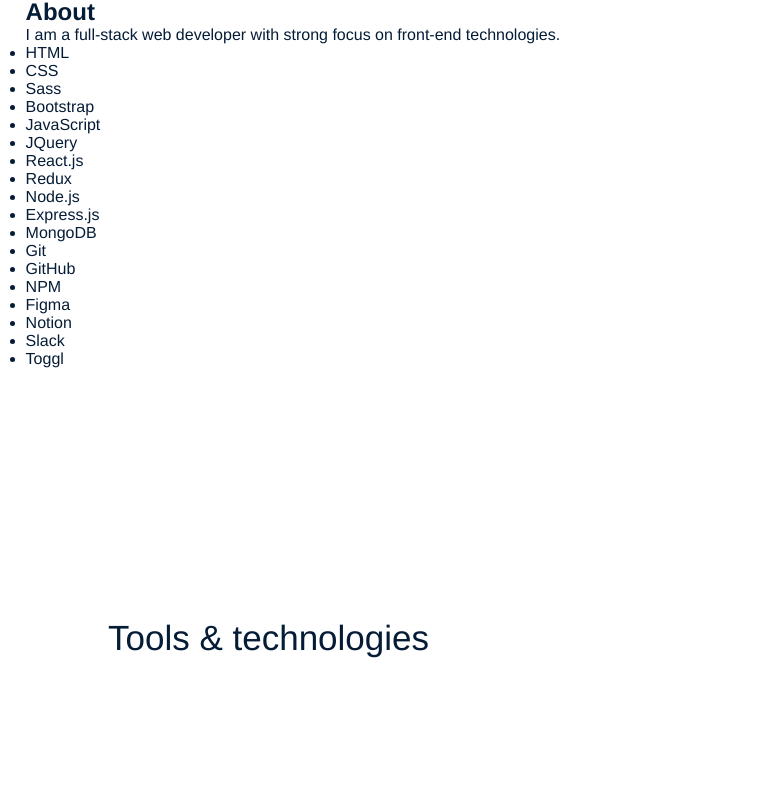
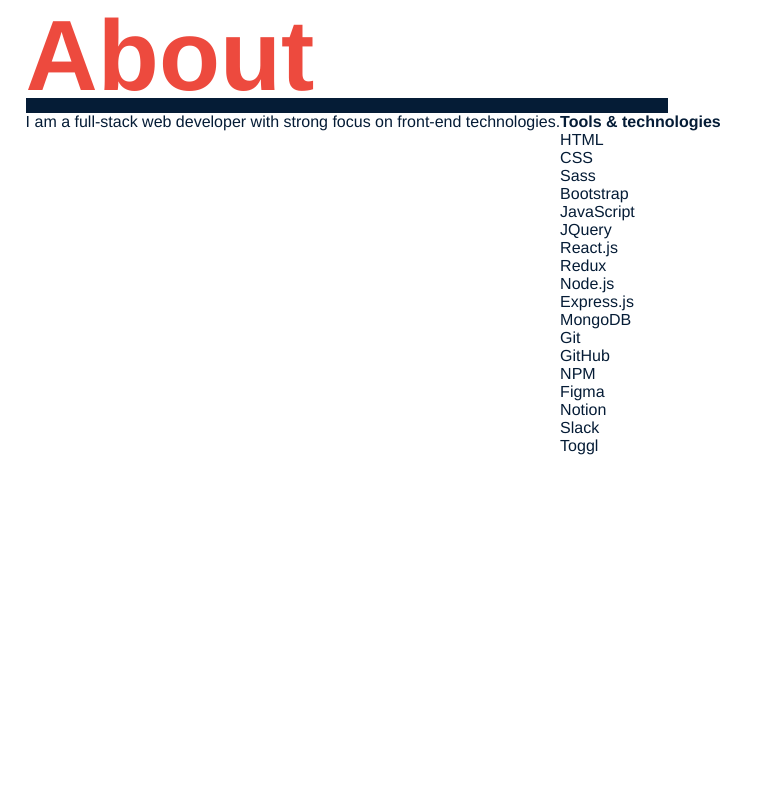
Before and after one commit to anabrd/portfolio, a React (Create React App) app: page / in a window 1280 px wide. Shown: the part 822-1622 px from the top of the page, without its empty margins (0-773 px from the left). Built offline with nearby package versions, Linux system fonts and the light colour scheme.

Commit message:
add headings styling

```diff
--- a/src/App.js
+++ b/src/App.js
@@ -218,7 +218,7 @@ function App() {
       data = {activeData}
       activeLang = {activeLang}
       setActiveLang = {setActiveLang}/>
-      <main style = {{transition: "0.2"}}>
+      <main>
         <Landing data = {activeData} />
         <About data = {activeData}/>
         <Projects data = {activeData}/>
--- /dev/null
+++ b/src/components/About.css
@@ -0,0 +1,3 @@
+.about-wrapper {
+    display: flex;
+}
--- a/src/components/About.js
+++ b/src/components/About.js
@@ -1,3 +1,5 @@
+import './About.css'
+
 function About(props) {
 
     let data = props.data.filter(item => item.id == 1)[0];
@@ -7,10 +9,16 @@ function About(props) {
                                     </ul>);
     return (
         <section id={data.title}>
-            <h2>{data.title}</h2>
-            <p>{data.description}</p>
-            <h3>{data.subheading}</h3>
-            <div>{tools}</div>
+            <h2 className="section-heading">{data.title}</h2>
+            <div className="about-wrapper">
+                <div>
+                    <p>{data.description}</p>
+                </div>
+                <div className="tools-wrapper">
+                    <h4>{data.subheading}</h4>
+                    <div>{tools}</div>
+                </div>
+            </div>
         </section>
     )
 }
--- /dev/null
+++ b/src/components/Contact.css
@@ -0,0 +1,13 @@
+#contact {
+    position: relative;
+}
+
+.contact-links {
+    color: var(--dark);
+    border-right: 2px solid var(--dark);
+}
+
+.contact-links a:visited,
+.contact-links a:active {
+    color: var(--dark);
+}
--- a/src/components/Contact.js
+++ b/src/components/Contact.js
@@ -1,4 +1,5 @@
 import Circles from './Circles';
+import './Contact.css'
 
 function Contact(props) {
 
@@ -20,9 +21,9 @@ function Contact(props) {
     </ul>
 
     return (
-        <section id = {data.title}>
+        <section id = {data.title.toLowerCase()}>
             <Circles theme = "dark"/>
-            <h2>{data.heading}</h2>
+            <h2 className="section-heading">{data.heading}</h2>
             <p>{data.description}</p>
             {contactForm}
             {contactLinks}
--- /dev/null
+++ b/src/components/Navbar.css
@@ -0,0 +1,9 @@
+nav .menu-vertical {
+    color: var(--light);
+    border-right: 2px solid var(--light);
+}
+
+nav .menu-vertical a:visited,
+nav .menu-vertical a:active {
+    color: var(--light);
+}
--- a/src/components/Navbar.js
+++ b/src/components/Navbar.js
@@ -1,4 +1,5 @@
 import { NavHashLink } from 'react-router-hash-link';
+import './Navbar.css'
 
 export default function Navbar(props) {
 
--- a/src/components/Projects.js
+++ b/src/components/Projects.js
@@ -8,7 +8,7 @@ function Projects(props) {
 
     let projects = data.content.map(project =>
         <div>
-            <h4>{project.name}</h4>
+            <h5>{project.name}</h5>
             <p>{project.description}</p>
             <p>{project.tools}</p>
             <div className = "projects-links-wrapper">
@@ -19,7 +19,7 @@ function Projects(props) {
 
     return (
         <section id = {data.title}>
-            <h2>{data.heading}</h2>
+            <h2 className="section-heading">{data.heading}</h2>
             <p>{data.description}</p>
             <div className = "project-wrapper">{projects}</div>
         </section>
--- a/src/index.css
+++ b/src/index.css
@@ -7,21 +7,26 @@
   color: var(--dark)
 }
 
+/* General styling */
+
 * {
   margin: 0;
   padding: 0;
-  box-sizing: content-box;
+  box-sizing: border-box;
 }
 
 section {
-  height: 95vh;
+  height: 100vh;
   padding: 2.5vh 2vw;
-  position: relative;
 }
 
 a {
   text-decoration: none;
   text-transform: lowercase;
+}
+
+ul {
+  list-style-type: none;
 }
 
 .menu-vertical {
@@ -33,25 +38,18 @@ a {
   font-size: 25px;
   font-weight: bold;
   text-align: right;
-  list-style-type: none;
 }
 
-nav .menu-vertical {
-  color: var(--light);
-  border-right: 2px solid var(--light);
+.section-heading {
+  width: 642px;
+  height: 115px;
+  left: 50px;
+  top: 89px;
+  font-family: Helvetica;
+  font-style: normal;
+  font-weight: bold;
+  font-size: 100px;
+  line-height: 115px;
+  color: var(--red);
+  border-bottom: 15px solid var(--dark)
 }
-
-nav .menu-vertical a:visited,
-nav .menu-vertical a:active {
-  color: var(--light);
-}
-
-.contact-links {
-  color: var(--dark);
-  border-right: 2px solid var(--dark);
-}
-
-.contact-links a:visited,
-.contact-links a:active {
-  color: var(--dark);
-}
```
